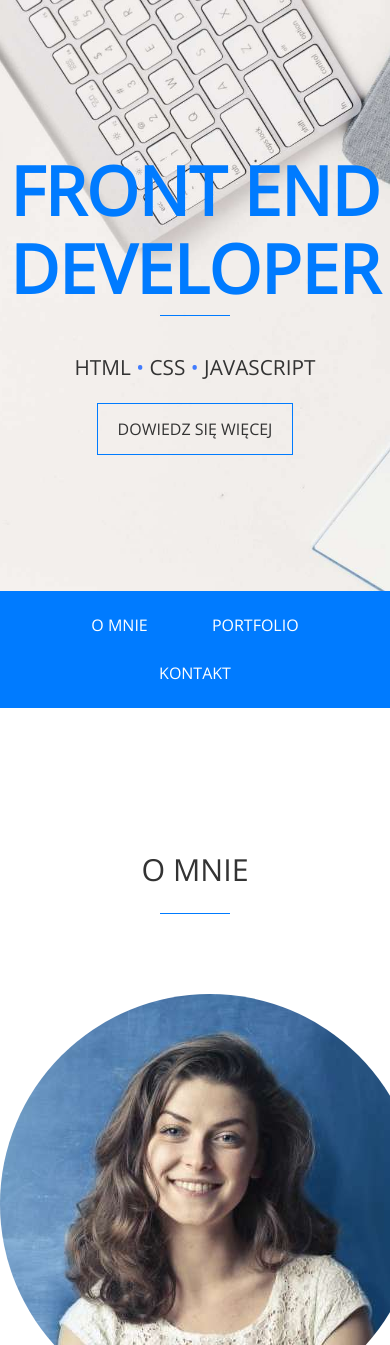
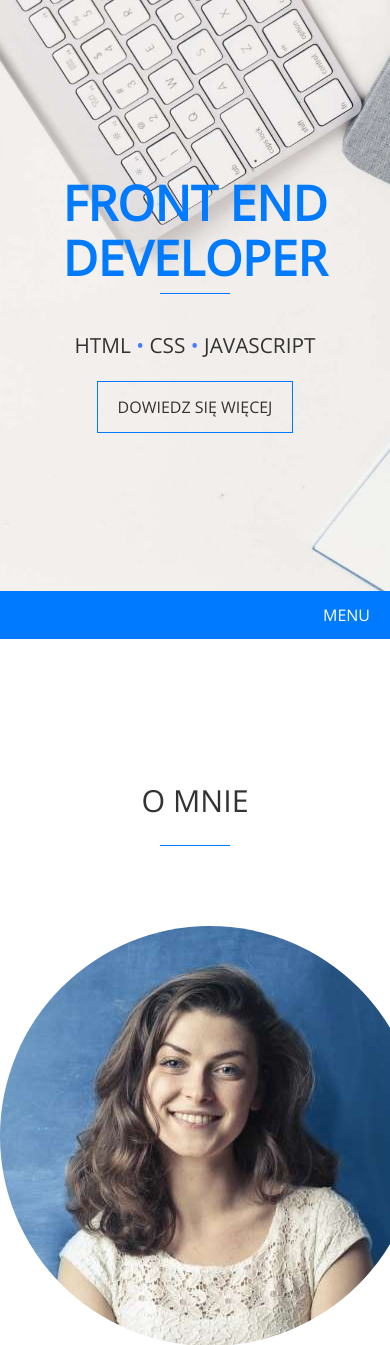
Before and after one commit to PrzemyslawSkrzyniarz/PrzemyslawSkrzyniarz.github.io, a PHP site: page /warsztaty/porfolio/index.html in a window 390 px wide; the page is wider, and only the part inside the window is pictured. Shown: the top 1345 px of that part. Run offline with PHP 8.4, Linux system fonts and the light colour scheme; some libraries are stand-ins or nearby versions.

Commit message:
Responsywność

```diff
--- a/warsztaty/porfolio/css/responsive.css
+++ b/warsztaty/porfolio/css/responsive.css
@@ -0,0 +1,60 @@
+/* Responsive CSS */
+
+@media (max-width: 1200px) {
+    .container {
+        max-width: 992px;
+    }
+}
+
+
+@media (max-width: 992px) {
+    .container {
+        max-width: 768px;
+    }
+
+    .portfolio .portfolio-wrapper .portfolio-item {
+        flex-basis: 50%;
+    }
+}
+
+@media (max-width: 768px) {
+    .container {
+        max-width: 95%px;
+    }
+
+    .portfolio .portfolio-wrapper .portfolio-item {
+        flex-basis: 100%;
+    }
+}
+
+@media (max-width: 480px) {
+    .main-header h1 {
+        font-size: 3em;
+    }
+
+    .main-nav label {
+        display: block;
+        color: #fff;
+        text-transform: uppercase;
+        padding: 15px 20px;
+        text-align: right;
+        transition: all 0.3s;
+    }
+
+    .main-nav .nav-menu {
+        display: none;
+    }
+
+    .main-nav #drop-nav:checked + ul {
+        display: block;
+    }
+
+    .main-nav .nav-menu .nav-menu-item {
+        display: block;
+        text-align: right;
+    }
+
+    .contact form input:not([type='submit']) {
+        flex-basis: 100%;
+    }
+}
--- a/warsztaty/porfolio/css/style.css
+++ b/warsztaty/porfolio/css/style.css
@@ -1,4 +1,5 @@
 /*General styles*/
+
 * {
     box-sizing: border-box;
     /*By nie uwzględniać borderów i paddingów podczas obliczania rozmiarów*/
@@ -108,6 +109,12 @@ header span {
     z-index: 100;
 }
 
+.main-nav label,
+.main-nav #drop-nav {
+    display: none;
+    /*ukrywamy menu przy mniejszych rozdzielczościach*/
+}
+
 .main-nav .nav-menu {
     margin: 0;
     /*Usuwamy, bo taki element jak ul, li czy p mają marginesy*/
@@ -143,8 +150,10 @@ header span {
 }
 
 .about p {
-    max-width: 700px; /*paragraf jest elementem blokowym*/
-    margin: 40px auto 40px auto; /*zatem możemy go lewo-prawo środkować za pomocą margin*/
+    max-width: 700px;
+    /*paragraf jest elementem blokowym*/
+    margin: 40px auto 40px auto;
+    /*zatem możemy go lewo-prawo środkować za pomocą margin*/
 }
 
 .about .btn {
@@ -153,8 +162,10 @@ header span {
 }
 
 /*Portfolio*/
+
 .portfolio {
-    background-color: #f2f1ed; /*Dla wększej ilości sekcji można użyć opcji even-parzyste zamiast klas*/
+    background-color: #f2f1ed;
+    /*Dla wększej ilości sekcji można użyć opcji even-parzyste zamiast klas*/
 }
 
 .portfolio .portfolio-wrapper {
@@ -166,34 +177,45 @@ header span {
 .portfolio .portfolio-wrapper .portfolio-item {
     height: 200px;
     flex-basis: 25%;
-    position: relative; /*dodaliśmy by opis Projest żeby zaczął się pozycjonować - 1 warunek z 5*/
+    position: relative;
+    /*dodaliśmy by opis Projest żeby zaczął się pozycjonować - 1 warunek z 5*/
 }
 
 .portfolio .portfolio-wrapper .portfolio-item img {
-    height: 100%; /*jak ustalimy 100% to dopasuje się do swojego rodzica*/
-    width: 100%; /*jak ustalimy 100% to dopasuje się do swojego rodzica*/
-    object-fit: cover; /*cendtrum zdjęcia zostaje przy zmniejszaniu, jest tylko obcinane przy zmniejszaniu*/
+    height: 100%;
+    /*jak ustalimy 100% to dopasuje się do swojego rodzica*/
+    width: 100%;
+    /*jak ustalimy 100% to dopasuje się do swojego rodzica*/
+    object-fit: cover;
+    /*cendtrum zdjęcia zostaje przy zmniejszaniu, jest tylko obcinane przy zmniejszaniu*/
 }
 
 .portfolio .portfolio-wrapper .portfolio-item h3 {
     position: absolute;
-    top: 0; /*dodaliśmy by opis Projest żeby zaczął się pozycjonować - 2 warunek z 5*/
-    line-height: 200px; /*dodaliśmy by opis Projest żeby zaczął się pozycjonować - 3 warunek z 5*/
-    margin: 0; /*dodaliśmy by opis Projest żeby zaczął się pozycjonować - 4 warunek z 5*/
-    width: 100%; /*dodaliśmy by opis Projest żeby zaczął się pozycjonować - 5 warunek z 5*/
+    top: 0;
+    /*dodaliśmy by opis Projest żeby zaczął się pozycjonować - 2 warunek z 5*/
+    line-height: 200px;
+    /*dodaliśmy by opis Projest żeby zaczął się pozycjonować - 3 warunek z 5*/
+    margin: 0;
+    /*dodaliśmy by opis Projest żeby zaczął się pozycjonować - 4 warunek z 5*/
+    width: 100%;
+    /*dodaliśmy by opis Projest żeby zaczął się pozycjonować - 5 warunek z 5*/
     font-size: 3em;
     font-weight: 300;
     color: #fff;
     background-color: rgba(0, 123, 255, 0.8);
-    opacity: 0; /*przeźroczyste*/
+    opacity: 0;
+    /*przeźroczyste*/
     transition: all 0.5s;
 }
 
 .portfolio .portfolio-wrapper .portfolio-item h3:hover {
-    opacity: 1; /*nieprzeźroczyste*/
+    opacity: 1;
+    /*nieprzeźroczyste*/
 }
 
 /* Contact */
+
 .contact form {
     max-width: 700px;
     margin: 40px auto;
@@ -202,7 +224,7 @@ header span {
     flex-wrap: wrap;
 }
 
-.contact form input:not([type='submit']){
+.contact form input:not([type='submit']) {
     flex-basis: 48%;
     padding: 15px;
     margin-bottom: 15px;
@@ -234,6 +256,7 @@ header span {
 }
 
 /* Footer */
+
 footer {
     background-color: #f2f1ed;
     text-align: center;
--- a/warsztaty/porfolio/index.html
+++ b/warsztaty/porfolio/index.html
@@ -34,6 +34,9 @@
 
     <!-- Navigation -->
     <nav class="main-nav">
+        <label for="drop-nav">MENU</label>
+        <input type="checkbox" id="drop-nav">
+
         <ul class="nav-menu">
             <li class="nav-menu-item"><a href="#about">O mnie</a></li>
             <li class="nav-menu-item"><a href="#portfolio">Portfolio</a></li>
```
